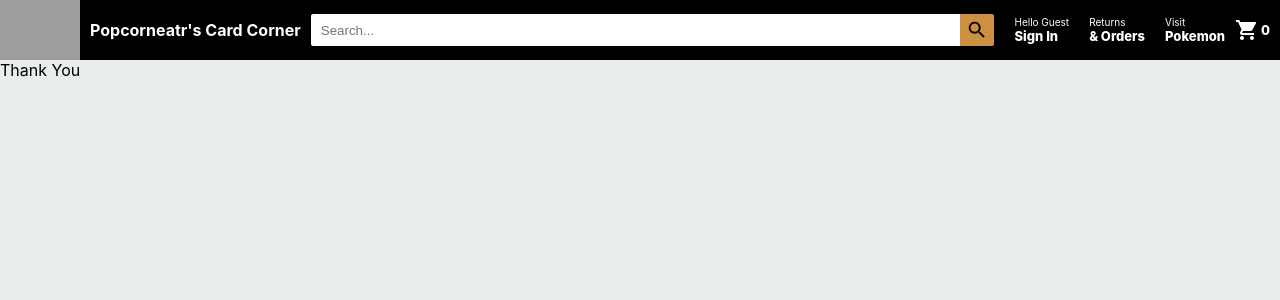
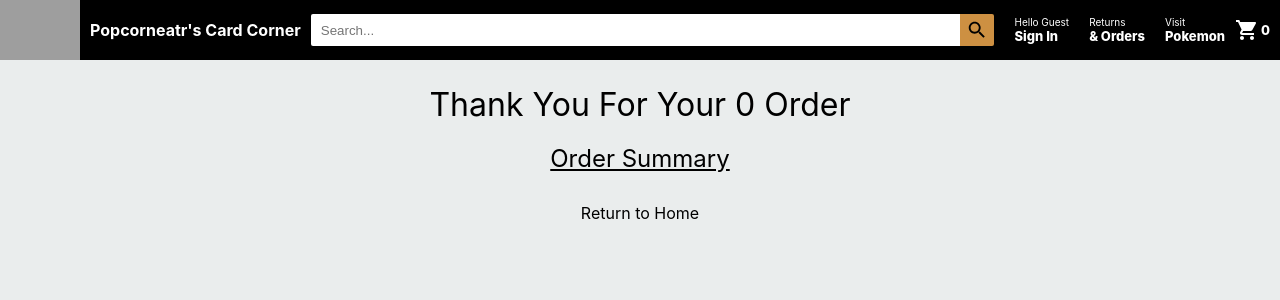
Before and after one commit to popcorneatr/Popcorneatr-s-Website, a React (Create React App) app: page /thankyou in a window 1280 px wide. Shown: the top 300 px of the page. Built offline with nearby package versions, Linux system fonts and the light colour scheme; grey boxes are pictures that could not be loaded.

Commit message:
thankyou page completed

```diff
--- a/src/pages/ThankYou.js
+++ b/src/pages/ThankYou.js
@@ -1,8 +1,60 @@
-import React from 'react'
+import React, { useContext } from 'react'
+import { CartContext } from "../context/CartContext";
+import { useNavigate } from "react-router-dom";
+import "./styling/ThankYou.css"
 
 function ThankYou() {
+
+  const { cart, itemCount, clearCart } = useContext(CartContext);
+
+  const navigate = useNavigate();
+
+  function convertToUSD(price) {
+    return Number(price).toLocaleString('us-US', { style: 'currency', currency: 'USD' })
+  }
+
+  function returnHome() {
+    clearCart()
+    navigate("/");
+  }
+
   return (
-    <div>Thank You</div>
+    <div>
+      <div className='thankyou_page'>
+        <div className='thankyou_message'>Thank You For Your {itemCount} Order</div>
+        <div className='order_summary'>Order Summary</div>
+        <div className='order_package'>
+          {
+            cart.map((item) => (
+              <div key={item.id} className="checkout_item">
+
+                <div className="img_info">
+                  {item.images && item.images.small ? (
+                  <img src={item.images.small} alt={item.name} />
+                  ) : item.image ? (
+                  <img className="img_resize" src={item.image} alt={item.title} />
+                  ) : (
+                  <p>No image available</p>
+                  )}
+                </div>
+
+                <div className="item_info">
+                  {item.name ? (<h3>{item.name}</h3>) : <h3>{item.title}</h3>}
+                </div>
+
+                <div className="price_info">
+                  {item.price ? <b>{convertToUSD(item.price)}</b> : "No Price Avaliable!"}
+                </div>
+              </div>
+            ))
+          }
+        </div>
+
+        <div className='home_button' onClick={returnHome}>Return to Home</div>
+
+      </div>
+
+    </div>
   )
 }
 
--- /dev/null
+++ b/src/pages/styling/ThankYou.css
@@ -0,0 +1,35 @@
+.thankyou_page {
+    display: flex;
+    flex-direction: column;
+    align-items: center;
+    justify-content: center;
+    text-align: center;
+    margin-top: 25px;
+}
+
+.thankyou_message {
+    font-size: 2em;
+    margin-bottom: 20px;
+}
+
+.order_summary {
+    font-size: 1.5rem;
+    text-decoration: underline;
+}
+
+.order_package {
+    background-color: #fff;
+    width: 80%;
+    height: auto;
+    border-radius: 5px;
+    margin: 15px 0px;
+}
+
+.home_button {
+    margin-bottom: 15px;
+    cursor: pointer;
+}
+
+.home_button:hover {
+    color: blue;
+}
```
